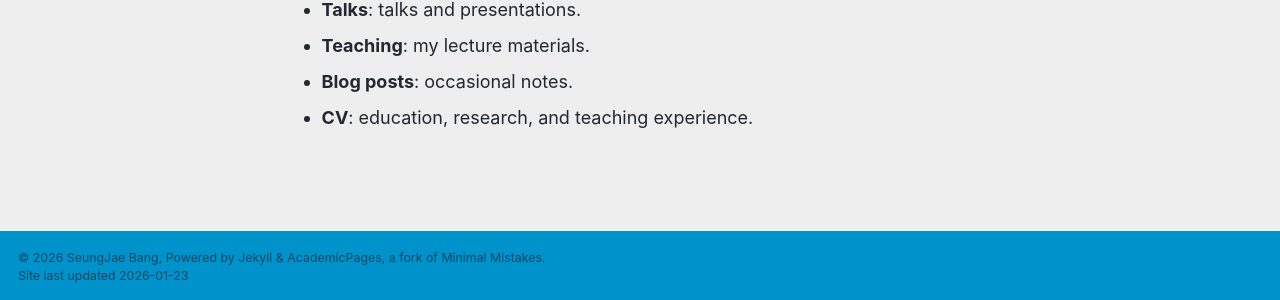
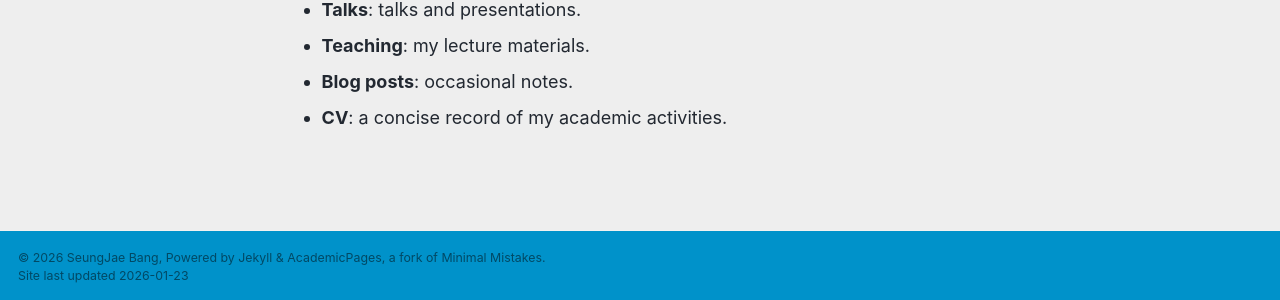
Before and after one commit to jae-s-bang/jae-s-bang.github.io, a Jekyll site: the page built from _pages/about.md, in a window 1280 px wide and 993 px high. Shown: the part 689-989 px from the top of the window. Built offline with Jekyll 4.4.1, drawn with Linux system fonts in a browser that asks for light colours; a script bundle is joined from its source files by our own code; library files that are not in the unit come from our copies.

Commit message:
Update about.md

```diff
--- a/_pages/about.md
+++ b/_pages/about.md
@@ -25,4 +25,4 @@ On this site
 - **Talks**: talks and presentations.
 - **Teaching**: my lecture materials.
 - **Blog posts**: occasional notes.
-- **CV**: education, research, and teaching experience.
+- **CV**: a concise record of my academic activities.
```
